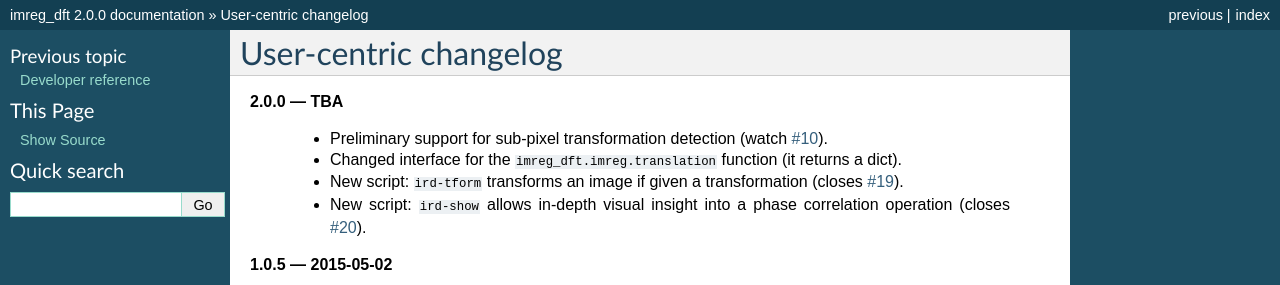
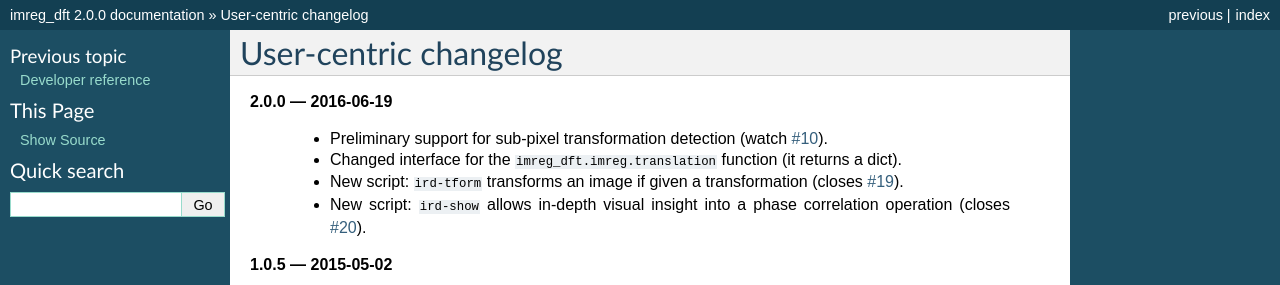
Before and after one commit to matejak/imreg_dft, a Sphinx documentation site: the page built from doc/changelog.rst, in a window 1280 px wide and 1039 px high. Shown: the top 285 px of the window. Built offline with Sphinx 7.4.7, drawn with Linux system fonts in a browser that asks for light colours.

Commit message:
Updated the changelog

```diff
--- a/doc/changelog.rst
+++ b/doc/changelog.rst
@@ -1,7 +1,7 @@
 User-centric changelog
 ======================
 
-**2.0.0 --- TBA**
+**2.0.0 --- 2016-06-19**
 
  * Preliminary support for sub-pixel transformation detection (watch `#10 <https://github.com/matejak/imreg_dft/issues/10>`_).
  * Changed interface for the ``imreg_dft.imreg.translation`` function (it returns a dict).
```
